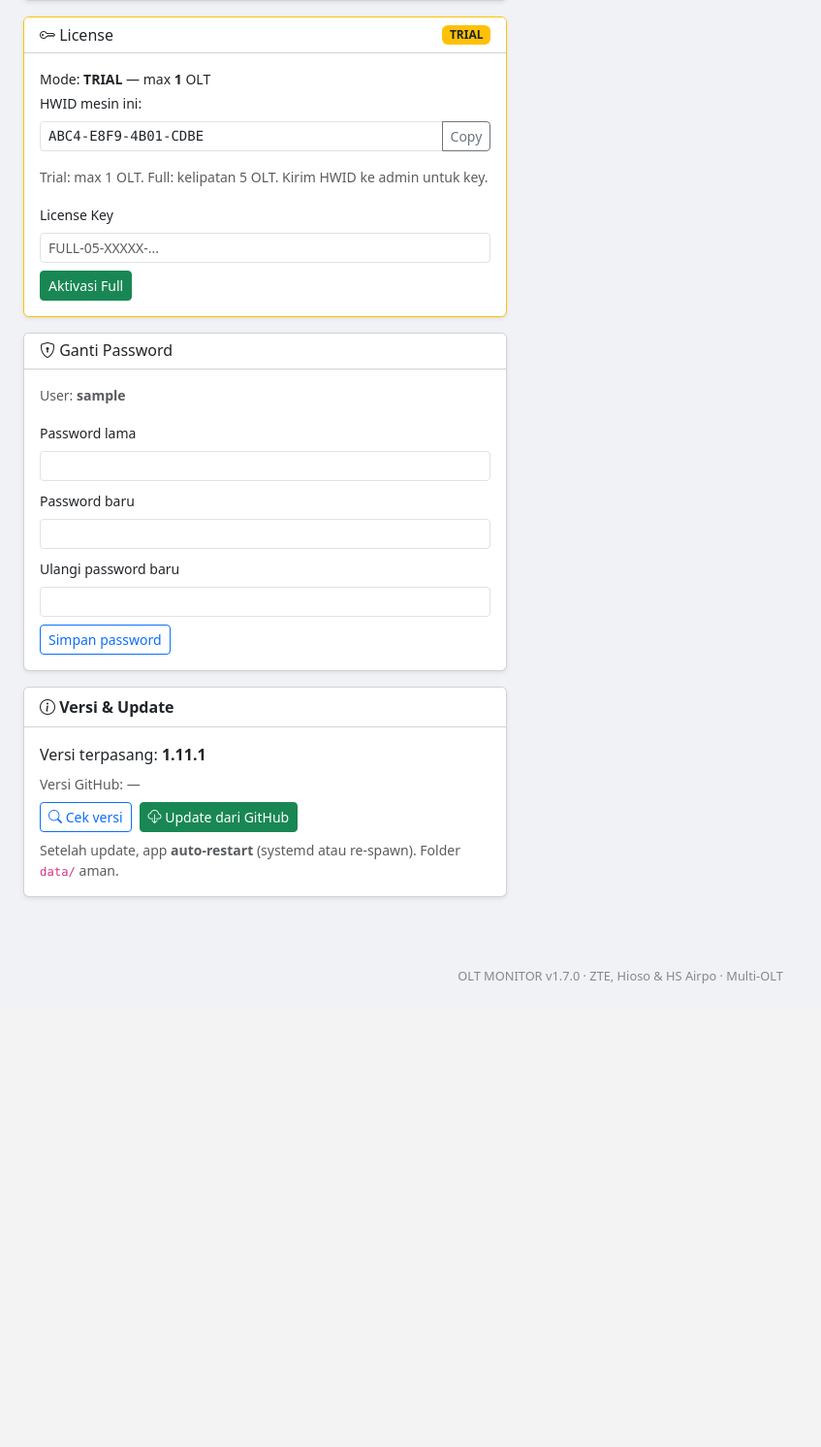
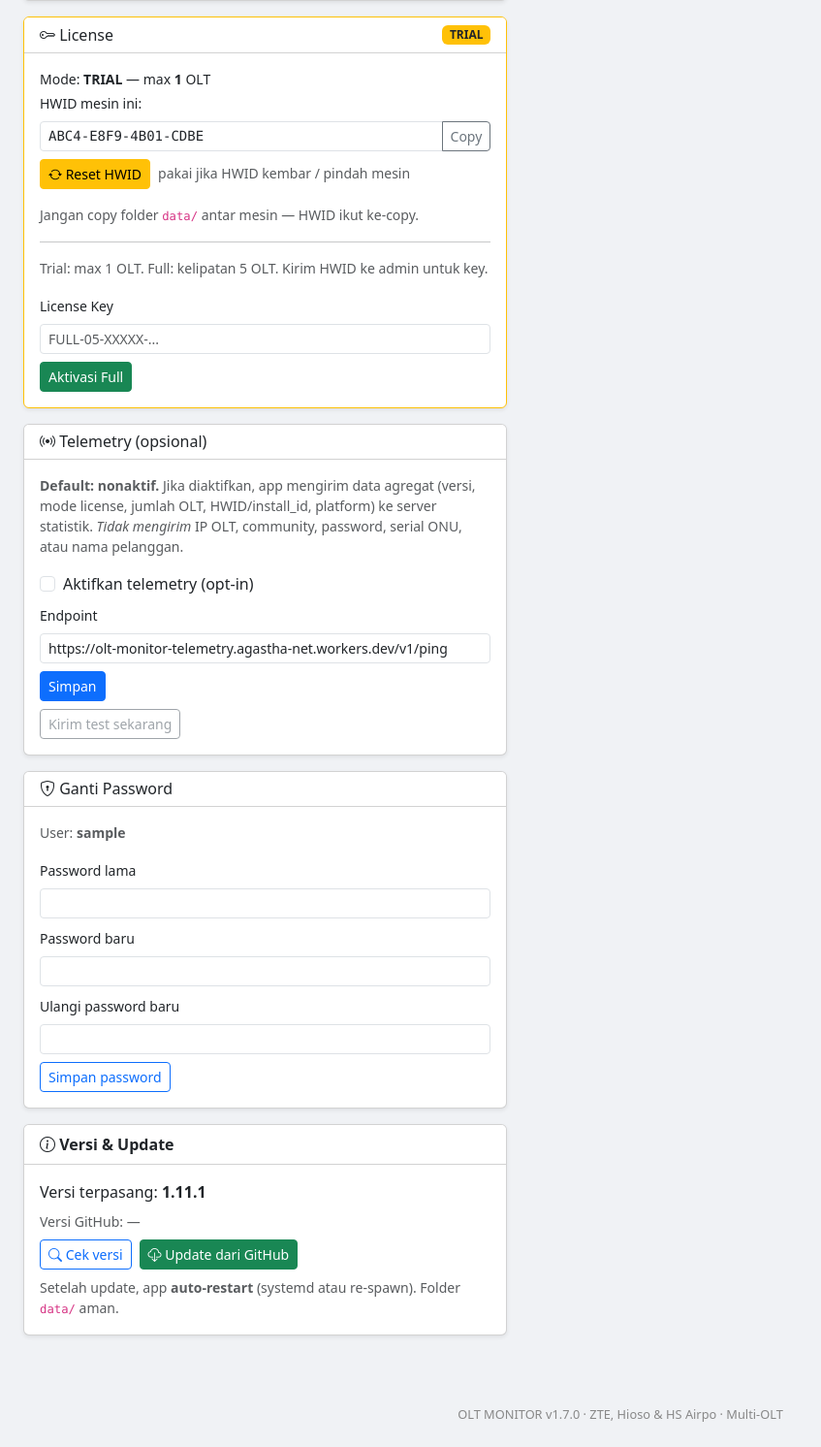
Before and after one commit to agasthanet/olt-monitor, a Flask app: page /settings in a window 1280 px wide. Shown: the part 929-2421 px from the top of the page at 97% size, without its empty margins (0-847 px from the left). Before the commit the page ends 1943 px from the top, so only its background shows below. Run offline with Flask 3, Linux system fonts and the light colour scheme; the visitor is signed in with stand-in values (Sample User, id 1).

Commit message:
Update settings.html

```diff
--- a/templates/settings.html
+++ b/templates/settings.html
@@ -136,15 +136,24 @@
       <div class="card-body">
         <p class="mb-1 small">Mode: <strong>{{ license_mode|upper }}</strong> — max <strong>{{ license_max_olts }}</strong> OLT</p>
         <p class="mb-2 small">HWID mesin ini:</p>
-        <div class="input-group input-group-sm mb-3">
+        <div class="input-group input-group-sm mb-2">
           <input type="text" class="form-control font-monospace" id="hwidBox" readonly value="{{ license_hwid }}">
           <button class="btn btn-outline-secondary" type="button" onclick="navigator.clipboard.writeText(document.getElementById('hwidBox').value)">Copy</button>
         </div>
+        <form method="post" class="mb-3" onsubmit="return confirm('Reset HWID?\nKey lama tidak valid lagi.\nLanjut?');">
+          <input type="hidden" name="action" value="reset_hwid">
+          <button type="submit" class="btn btn-sm btn-warning">
+            <i class="bi bi-arrow-repeat"></i> Reset HWID
+          </button>
+          <span class="small text-muted ms-1">pakai jika HWID kembar / pindah mesin</span>
+        </form>
+        <p class="small text-muted">Jangan copy folder <code>data/</code> antar mesin — HWID ikut ke-copy.</p>
+        <hr>
         {% if license_mode == 'full' %}
         <p class="small text-success mb-2">Aktif sejak: {{ license_info.activated_at or '-' }}</p>
         <form method="post" onsubmit="return confirm('Kembali ke Trial?')">
           <input type="hidden" name="action" value="deactivate_license">
-          <button type="submit" class="btn btn-sm btn-outline-warning">Deaktivasi (Trial)</button>
+          <button type="submit" class="btn btn-sm btn-outline-secondary">Deaktivasi (Trial)</button>
         </form>
         {% else %}
         <p class="small text-muted">Trial: max 1 OLT. Full: kelipatan 5 OLT. Kirim HWID ke admin untuk key.</p>
@@ -158,6 +167,46 @@
       </div>
     </div>
 
+
+
+    <div class="card shadow-sm mt-3">
+      <div class="card-header bg-white">
+        <h6 class="mb-0"><i class="bi bi-broadcast"></i> Telemetry (opsional)</h6>
+      </div>
+      <div class="card-body">
+        <p class="small text-muted">
+          <strong>Default: nonaktif.</strong> Jika diaktifkan, app mengirim data agregat
+          (versi, mode license, jumlah OLT, HWID/install_id, platform) ke server statistik.
+          <em>Tidak mengirim</em> IP OLT, community, password, serial ONU, atau nama pelanggan.
+        </p>
+        <form method="post" class="mb-2">
+          <input type="hidden" name="action" value="save_telemetry">
+          <div class="form-check mb-2">
+            <input class="form-check-input" type="checkbox" name="telemetry_enabled" value="1" id="telEn"
+              {% if telemetry and telemetry.enabled %}checked{% endif %}>
+            <label class="form-check-label" for="telEn">Aktifkan telemetry (opt-in)</label>
+          </div>
+          <label class="form-label small">Endpoint</label>
+          <input type="url" name="telemetry_endpoint" class="form-control form-control-sm mb-2"
+                 value="{{ (telemetry.endpoint if telemetry else '') or '' }}"
+                 placeholder="https://.../v1/ping">
+          <button type="submit" class="btn btn-sm btn-primary">Simpan</button>
+        </form>
+        {% if telemetry and telemetry.last_sent %}
+        <p class="small text-muted mb-1">
+          Kirim terakhir:
+          {% if telemetry.last_ok %}<span class="text-success">OK</span>{% else %}<span class="text-danger">gagal</span>{% endif %}
+          {% if telemetry.last_error %} — {{ telemetry.last_error }}{% endif %}
+        </p>
+        {% endif %}
+        <form method="post">
+          <input type="hidden" name="action" value="telemetry_ping">
+          <button type="submit" class="btn btn-sm btn-outline-secondary" {% if not (telemetry and telemetry.enabled) %}disabled{% endif %}>
+            Kirim test sekarang
+          </button>
+        </form>
+      </div>
+    </div>
 
     <div class="card shadow-sm mt-3">
       <div class="card-header bg-white">
```
